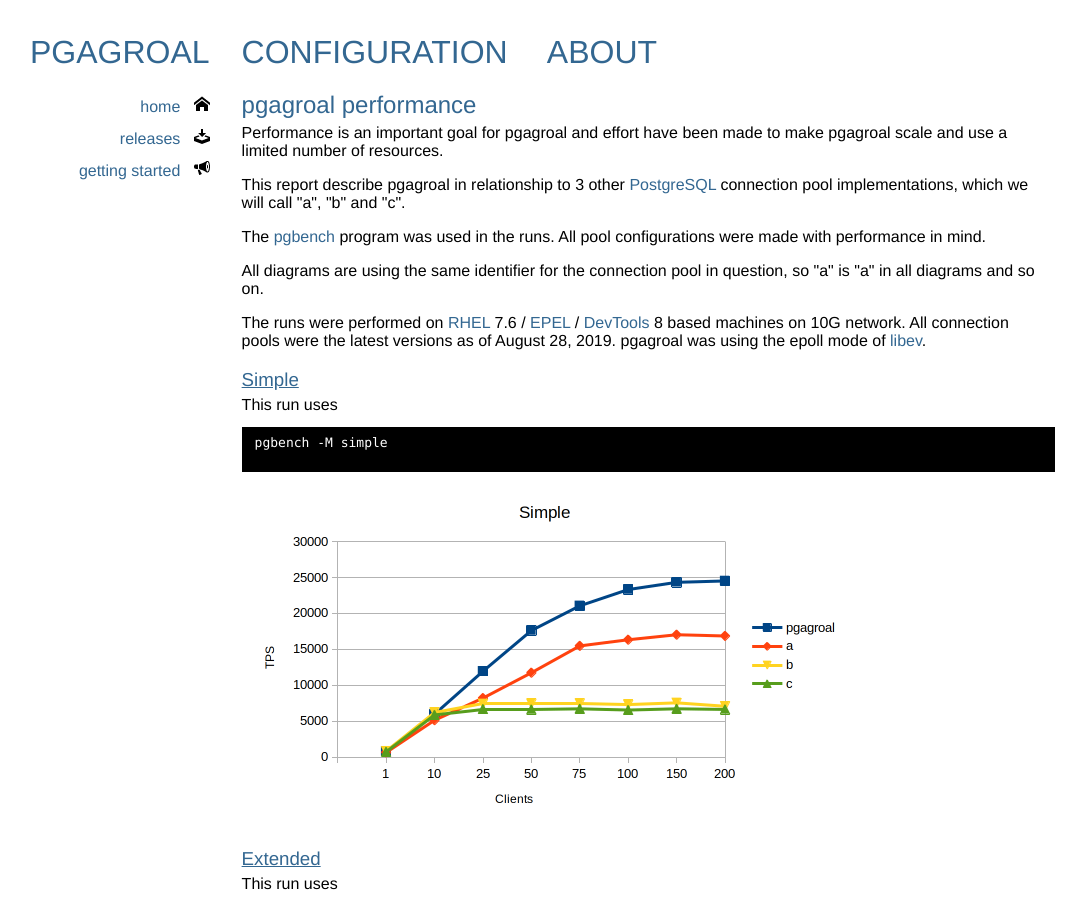
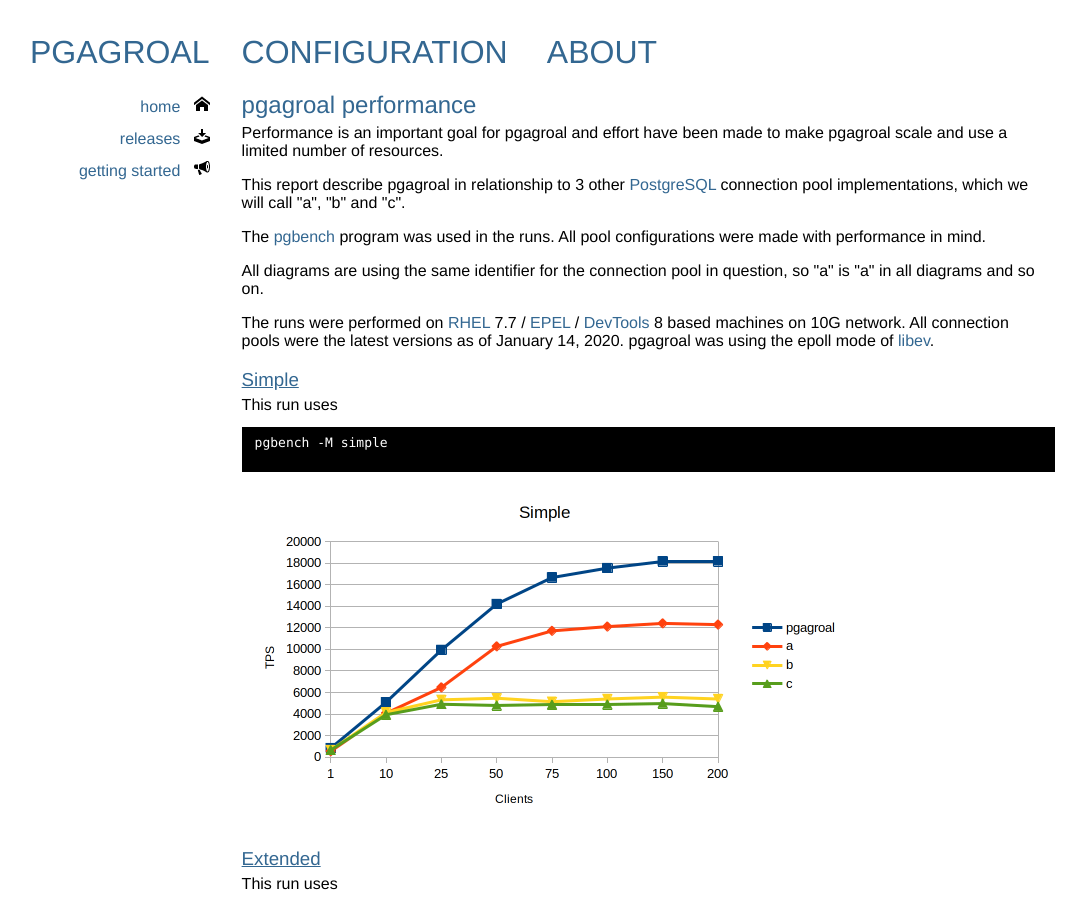
Before and after one commit to agroal/pgagroal, a Jekyll site: the page built from performance.html, in a window 1280 px wide and 900 px high. Shown: the whole window, without its empty margins (10-1096 px from the left). Built offline with Jekyll 4.4.1, drawn with Linux system fonts in a browser that asks for light colours; some web fonts are replaced.

Commit message:
Performance run: 20200114

```diff
--- a/performance.html
+++ b/performance.html
@@ -24,10 +24,10 @@
     All diagrams are using the same identifier for the connection pool in question, so "a" is "a" in all
     diagrams and so on.
     <p/>
-    The runs were performed on <a href="https://www.redhat.com/en/technologies/linux-platforms/enterprise-linux">RHEL</a> 7.6 /
+    The runs were performed on <a href="https://www.redhat.com/en/technologies/linux-platforms/enterprise-linux">RHEL</a> 7.7 /
     <a href="https://access.redhat.com/solutions/3358">EPEL</a> /
     <a href="https://developers.redhat.com/products/developertoolset/overview">DevTools</a> 8
-    based machines on 10G network. All connection pools were the latest versions as of August 28, 2019. pgagroal was
+    based machines on 10G network. All connection pools were the latest versions as of January 14, 2020. pgagroal was
     using the epoll mode of <a href="http://software.schmorp.de/pkg/libev.html">libev</a>.
 
     <h3>Simple</h3>
```
Also changed, not shown: _posts/2020-01-14-performance-rhel-7.7.md (added, +9 -0 lines), images/perf-extended.png, images/perf-prepared.png, images/perf-readonly.png, images/perf-simple.png.
